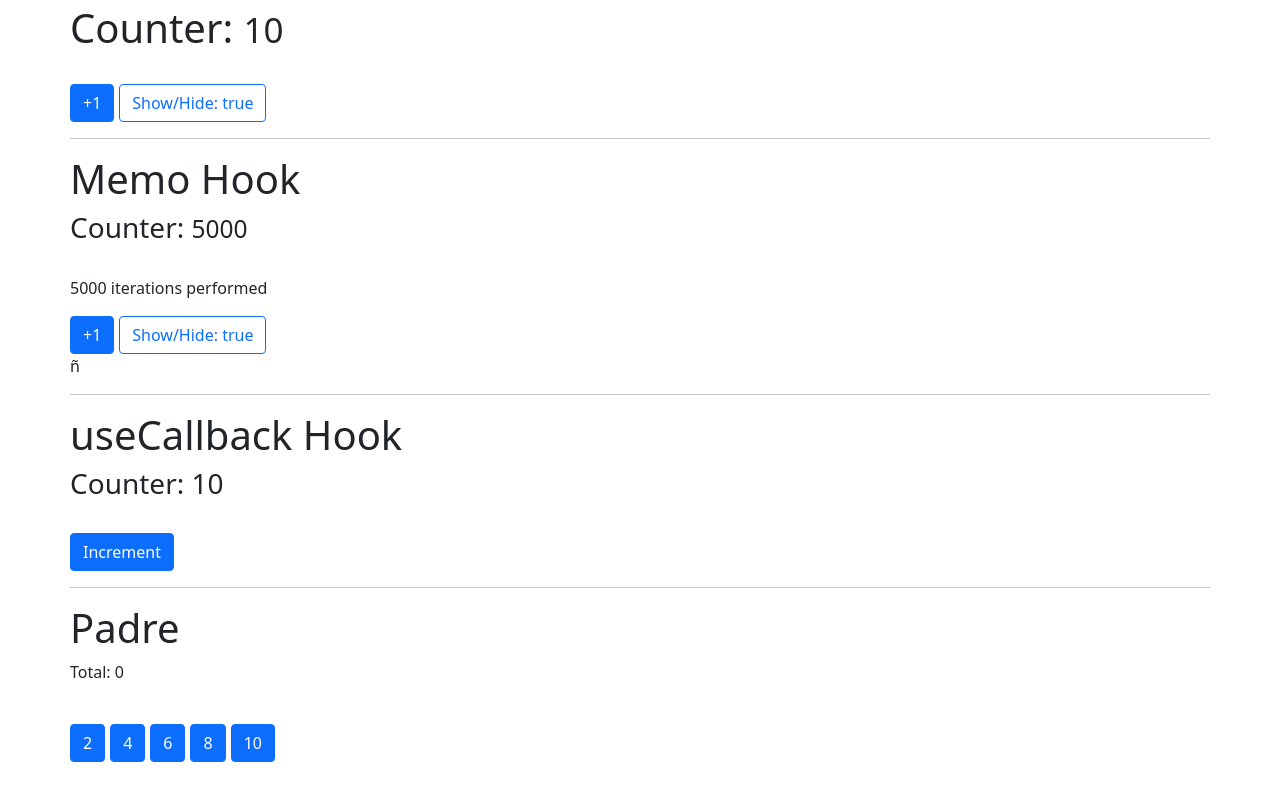
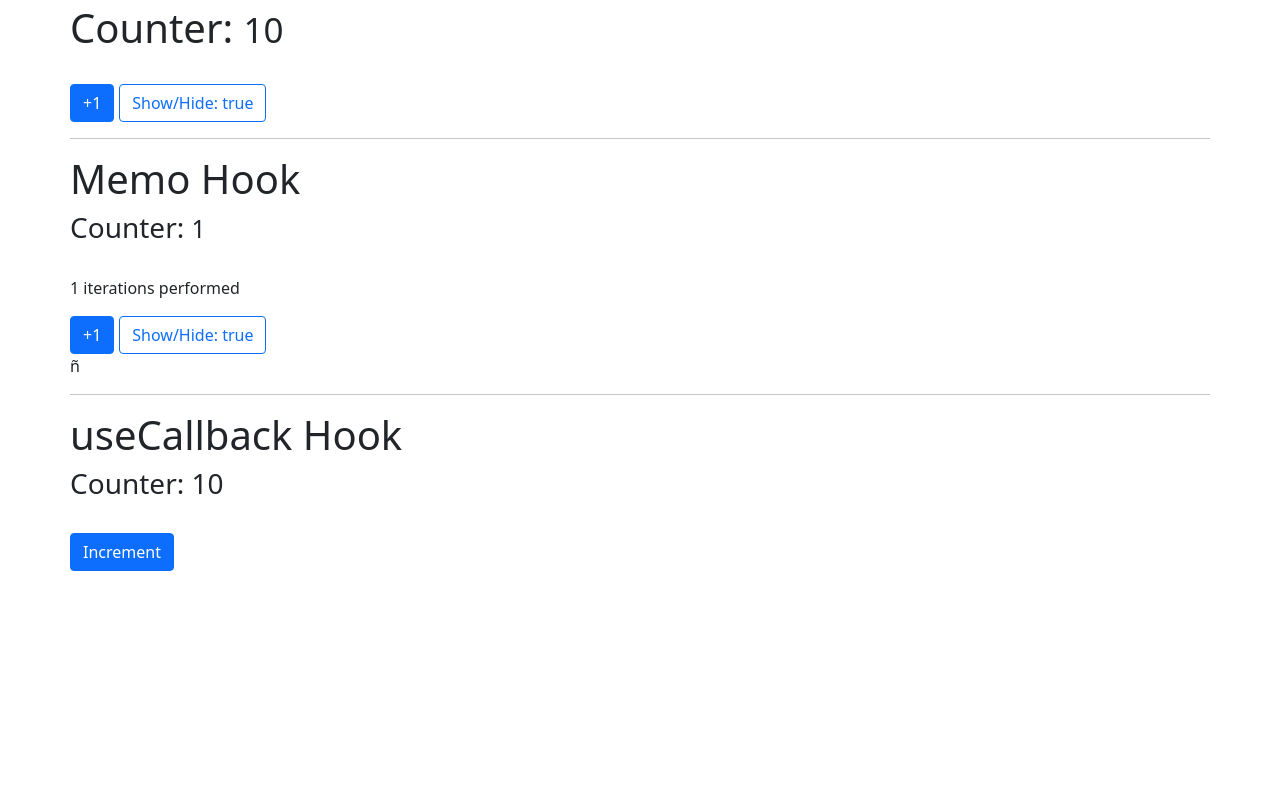
Before and after one commit to Malcak/hooks-app-react, a React (Create React App) app: page / in a window 1280 px wide. Shown: the part 2078-2878 px from the top of the page. After the commit the page ends 2719 px from the top, so only its background shows below. Built offline with nearby package versions, Linux system fonts and the light colour scheme; no server answers.

Commit message:
final changes

```diff
--- a/src/App.js
+++ b/src/App.js
@@ -10,7 +10,6 @@ import { FocusApp } from './components/useRef/FocusApp';
 import { RealExampleRef } from './components/useRef/RealExampleRef';
 import { CounterApp } from './components/useState/CounterApp';
 import { CounterWithCustomHook } from './components/useState/CounterWithCustomHook';
-import { Padre } from './components/tareaMemo/Padre';
 
 export const App = () => {
   return (
@@ -36,8 +35,6 @@ export const App = () => {
       <MemoHook />ñ
       <hr />
       <CallbackHook />
-      <hr />
-      <Padre />
     </div>
   );
 };
--- a/src/components/memos/MemoHook.js
+++ b/src/components/memos/MemoHook.js
@@ -3,7 +3,7 @@ import { heavyProcess } from '../../helpers/heavyProcess';
 import { useCounter } from '../../hooks/useCounter';
 
 export const MemoHook = () => {
-  const { counter, increment } = useCounter(5000);
+  const { counter, increment } = useCounter(1);
   const [show, setShow] = useState(true);
 
   const memoHeavyProcess = useMemo(() => heavyProcess(counter), [counter]);
--- a/src/components/tareaMemo/Hijo.js
+++ /dev/null
@@ -1,11 +0,0 @@
-import React from 'react';
-
-export const Hijo = React.memo(({ numero, incrementar }) => {
-  console.log('  Me volví a generar :(  ');
-
-  return (
-    <button className="btn btn-primary" onClick={() => incrementar(numero)}>
-      {numero}
-    </button>
-  );
-});
--- a/src/components/tareaMemo/Padre.js
+++ /dev/null
@@ -1,26 +0,0 @@
-import React, { useCallback } from 'react';
-import { Hijo } from './Hijo';
-import { useState } from 'react';
-
-export const Padre = () => {
-  const numeros = [2, 4, 6, 8, 10];
-  const [valor, setValor] = useState(0);
-
-  const incrementar = useCallback(
-    (num) => {
-      setValor((v) => v + num);
-    },
-    [setValor]
-  );
-
-  return (
-    <div>
-      <h1>Padre</h1>
-      <p> Total: {valor} </p>
-      <br />
-      {numeros.map((n) => (
-        <Hijo key={n} numero={n} incrementar={incrementar} />
-      ))}
-    </div>
-  );
-};
```
